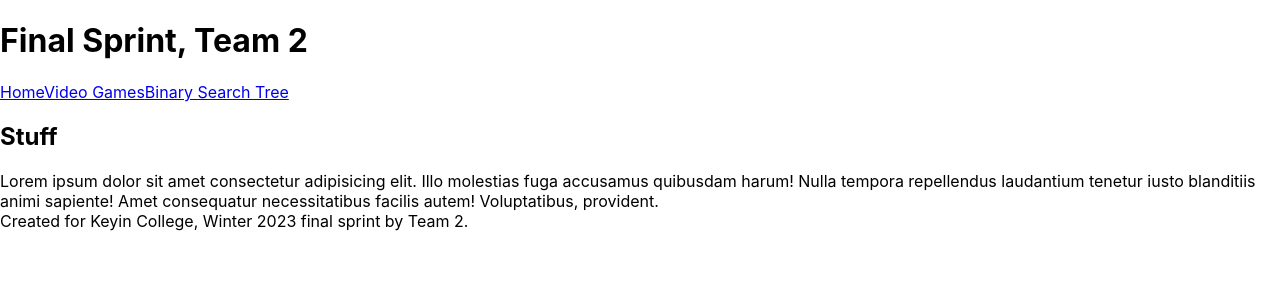
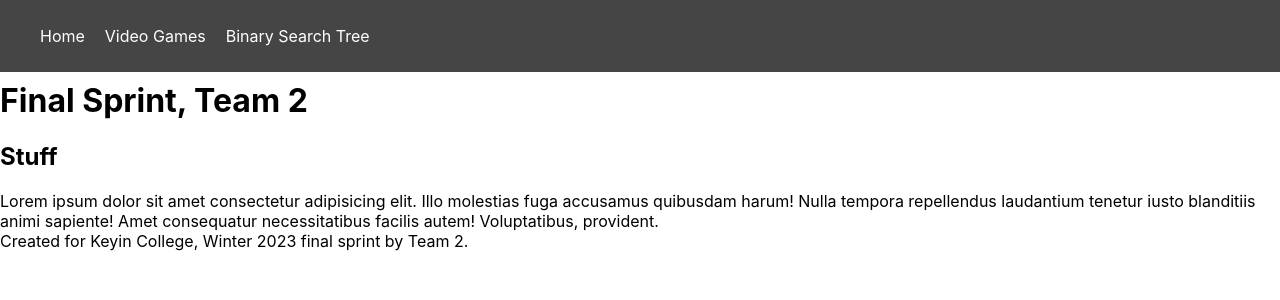
Before and after one commit to Semester-4-Group-2/team-2-sprint-2-frontend, a React (Create React App) app in the folder team2-react/: page / in a window 1280 px wide. Shown: the top 300 px of the page. Built offline with nearby package versions, Linux system fonts and the light colour scheme.

Commit message:
Change Navbar and Add styling

```diff
--- a/team2-react/package.json
+++ b/team2-react/package.json
@@ -10,6 +10,7 @@
     "react-dom": "^18.2.0",
     "react-router-dom": "^6.10.0",
     "react-scripts": "5.0.1",
+    "styled-components": "^5.3.9",
     "web-vitals": "^2.1.4"
   },
   "scripts": {
--- a/team2-react/src/App.jsx
+++ b/team2-react/src/App.jsx
@@ -9,23 +9,33 @@ import FindByPlatform from "./Components/FindBy/FindByPlatform";
 import Footer from "./Components/Footer";
 import Home from "./Components/Home";
 import VideoGames from "./Components/VideoGames";
+import Navbar from "./Components/Navbar";
+import styled from "styled-components";
+
+const Container = styled.div`
+  height: 100vh;
+  scroll-snap-type: y mandatory;
+  scollintoview: smooth;
+  scroll-behavior: smooth;
+  overflow-y: scroll;
+  scrollbar-width: none;
+  padding-top: 60px; /* Add top padding to account for the navbar */
+  &::-webkit-scrollbar {
+    display: none;
+  }
+
+  @media only screen and (max-width: 768px) {
+    scroll-snap-type: none;
+  }
+`;
 
 function App() {
   return (
+    <Container>
       <Router>
+        <Navbar />
         <header>
           <h1>Final Sprint, Team 2</h1>
-        <nav>
-          <Link to="/" className="links">
-            Home
-          </Link>
-          <Link to="/videogames" className="links">
-            Video Games
-          </Link>
-          <Link to="/binarysearch" className="links">
-            Binary Search Tree
-          </Link>
-        </nav>
         </header>
         <Routes>
           <Route path="/" element={<Home />} />
@@ -49,6 +59,7 @@ function App() {
         </Routes>
         <Footer />
       </Router>
+    </Container>
   );
 }
 
--- /dev/null
+++ b/team2-react/src/Components/Navbar.jsx
@@ -0,0 +1,77 @@
+import React from "react";
+import { Link } from "react-router-dom";
+import styled from "styled-components";
+
+const Section = styled.div`
+  display: flex;
+  justify-content: center;
+  background-color: #454545;
+  position: fixed;
+  top: 0;
+  left: 0;
+  width: 100%;
+  z-index: 100;
+
+  @media only screen and (max-width: 768px) {
+    width: 100%;
+    scroll-snap-align: none;
+  }
+`;
+
+const Container = styled.div`
+  width: 1400px;
+  display: flex;
+  justify-content: space-between;
+  align-items: center;
+  padding: 10px 0;
+
+  @media only screen and (max-width: 768px) {
+    width: 100%;
+    padding: 10px;
+  }
+`;
+
+const Links = styled.div`
+  display: flex;
+  align-items: center;
+  gap: 20px;
+
+  & a {
+    color: white;
+    text-decoration: none;
+  }
+`;
+
+const List = styled.ul`
+  display: flex;
+  gap: 20px;
+  list-style: none;
+
+  @media only screen and (max-width: 768px) {
+    display: none;
+  }
+`;
+
+const Navbar = () => {
+  return (
+    <Section>
+      <Container>
+        <Links>
+          <List>
+            <Link to="/" className="links">
+              Home
+            </Link>
+            <Link to="/videogames" className="links">
+              Video Games
+            </Link>
+            <Link to="/binarysearch" className="links">
+              Binary Search Tree
+            </Link>
+          </List>
+        </Links>
+      </Container>
+    </Section>
+  );
+};
+
+export default Navbar;
```
Also changed, not shown: 1 other file (tests, documents, lock files or other folders). Lines whose indentation alone changed are shown as unchanged.
